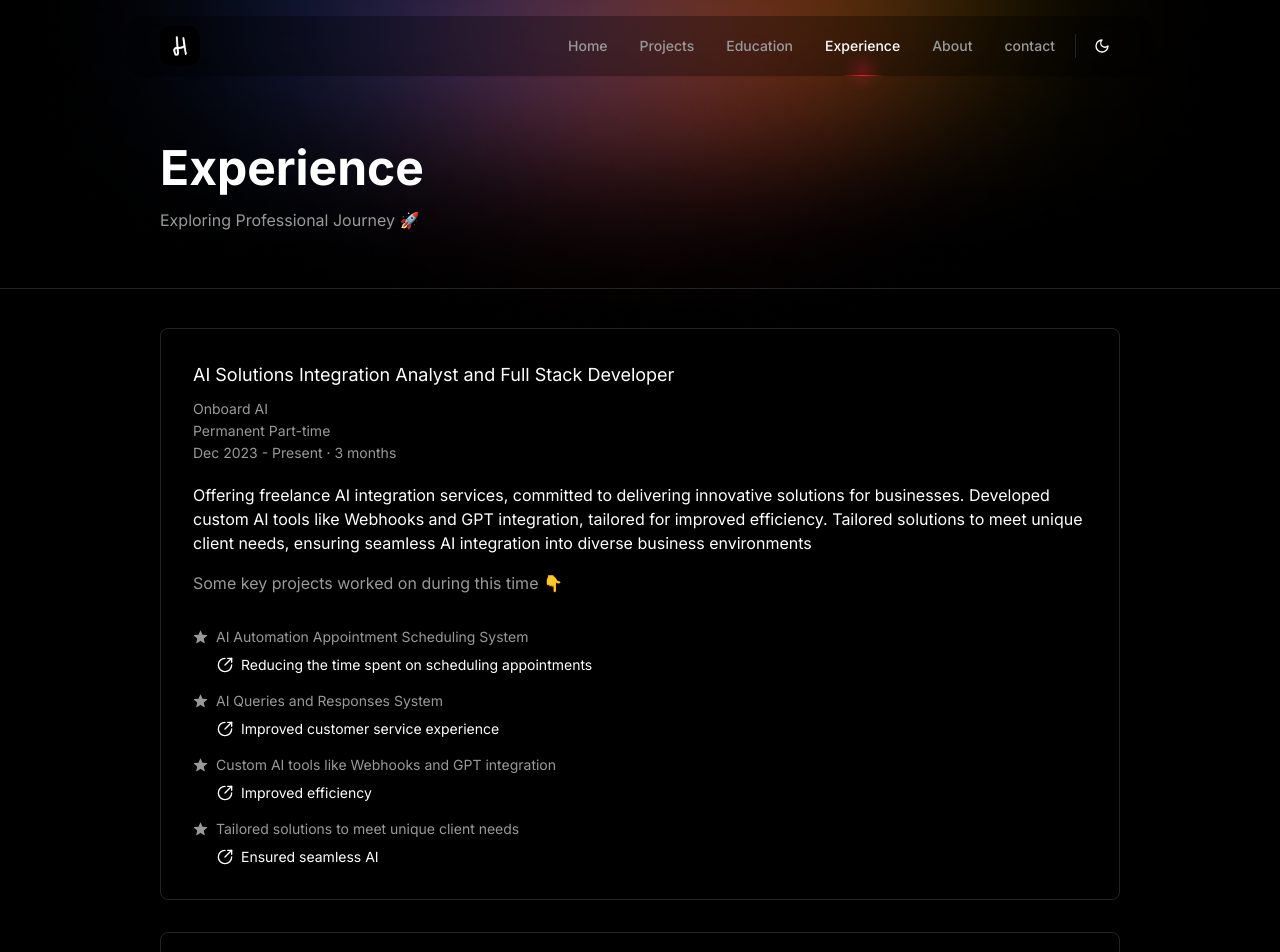
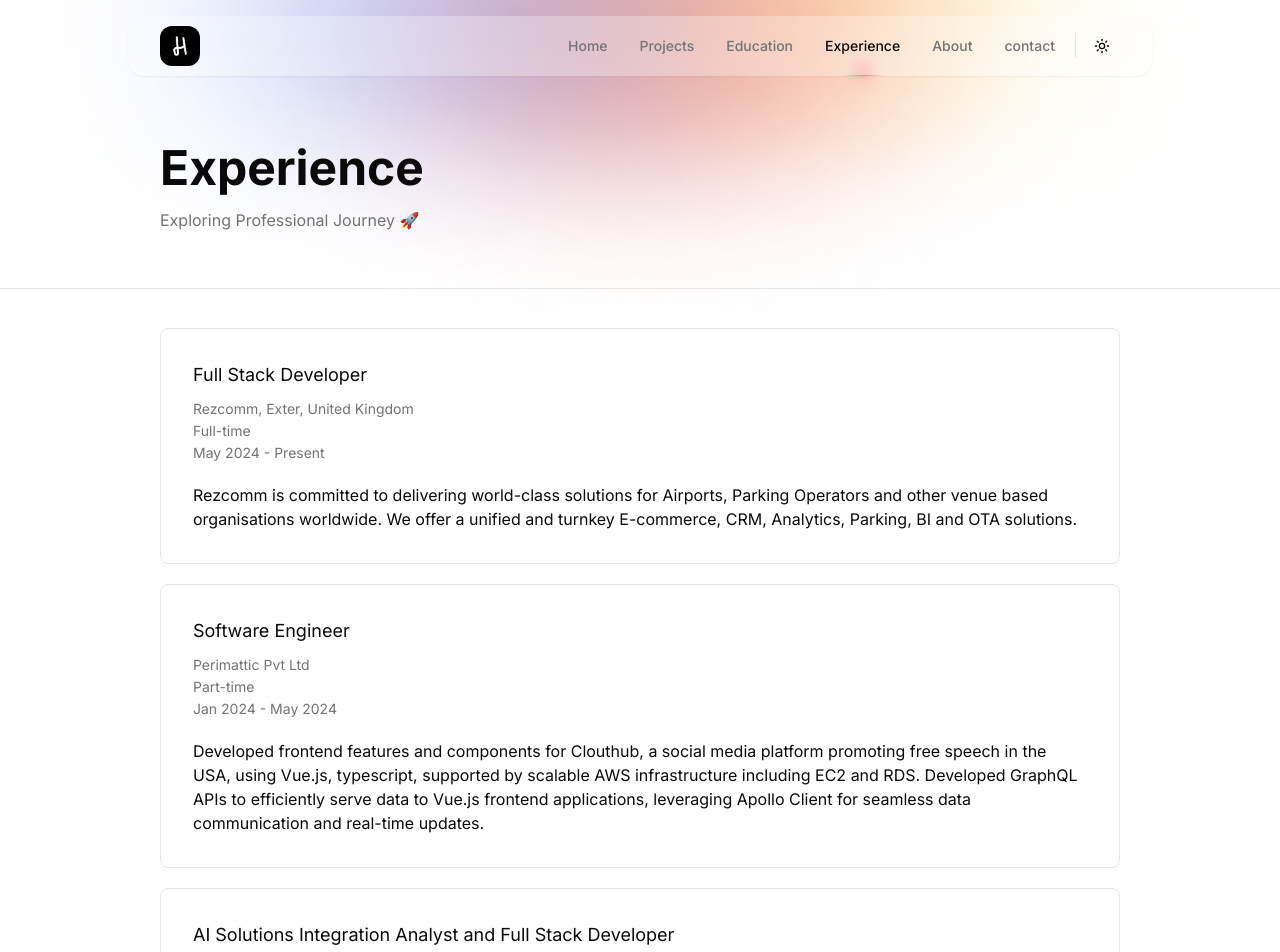
Before and after one commit to harshOpensource/portfolio, a Next.js app: page /experience in a window 1280 px wide. Shown: the top 952 px of the page. Built offline with nearby package versions, Linux system fonts and the light colour scheme.

Commit message:
experience update aug 2024

```diff
--- a/src/app/layout.tsx
+++ b/src/app/layout.tsx
@@ -32,7 +32,7 @@ export default function RootLayout({
       <body className={inter.className}>
         <ThemeProvider
           storageKey="portfolio-theme"
-          defaultTheme="dark"
+          defaultTheme="light"
           enableSystem
           attribute="class"
         >
--- a/src/components/experience.tsx
+++ b/src/components/experience.tsx
@@ -17,9 +17,56 @@ const animation = {
   },
 };
 
-function Experience({}: Props) {
+function Experience({ }: Props) {
   return (
+
+
     <motion.div initial={animation.hide} animate={animation.show}>
+      <div className="border-[1px] rounded-lg p-[2rem] my-5">
+        <div className="flex flex-col gap-[2px]">
+          <div className="text-lg mb-2">
+            Full Stack Developer
+          </div>
+          <div className="text-sm text-muted-foreground">Rezcomm, Exter, United Kingdom</div>
+          <div className="text-sm text-muted-foreground">
+            Full-time
+          </div>
+          <div className="text-sm text-muted-foreground">
+            May 2024 - Present
+          </div>
+        </div>
+
+        <div className="mt-5">
+          Rezcomm is committed to delivering world-class solutions for
+          Airports, Parking Operators and other venue based organisations
+          worldwide. We offer a unified and turnkey E-commerce, CRM,
+          Analytics, Parking, BI and OTA solutions.
+        </div>
+      </div>
+
+      <div className="border-[1px] rounded-lg p-[2rem] my-5">
+        <div className="flex flex-col gap-[2px]">
+          <div className="text-lg mb-2">
+            Software Engineer
+          </div>
+          <div className="text-sm text-muted-foreground">Perimattic Pvt Ltd</div>
+          <div className="text-sm text-muted-foreground">
+            Part-time
+          </div>
+          <div className="text-sm text-muted-foreground">
+            Jan 2024 - May 2024
+          </div>
+        </div>
+
+        <div className="mt-5">
+          Developed frontend features and components for Clouthub, a
+          social media platform promoting free speech in the USA, using
+          Vue.js, typescript, supported by scalable AWS infrastructure
+          including EC2 and RDS. Developed GraphQL APIs to efficiently serve data to Vue.js
+          frontend applications, leveraging Apollo Client for seamless data
+          communication and real-time updates.
+        </div>
+      </div>
       <div className="border-[1px] rounded-lg p-[2rem] my-5">
         <div className="flex flex-col gap-[2px]">
           <div className="text-lg mb-2">
@@ -30,7 +77,7 @@ function Experience({}: Props) {
             Permanent Part-time
           </div>
           <div className="text-sm text-muted-foreground">
-            Dec 2023 - Present · 3 months
+            Dec 2023 - Present
           </div>
         </div>
 
@@ -113,7 +160,7 @@ function Experience({}: Props) {
             Contract Part-time
           </div>
           <div className="text-sm text-muted-foreground">
-            Jun 2022 - Present · 2+ years
+            Jun 2022 - Present
           </div>
         </div>
 
```
